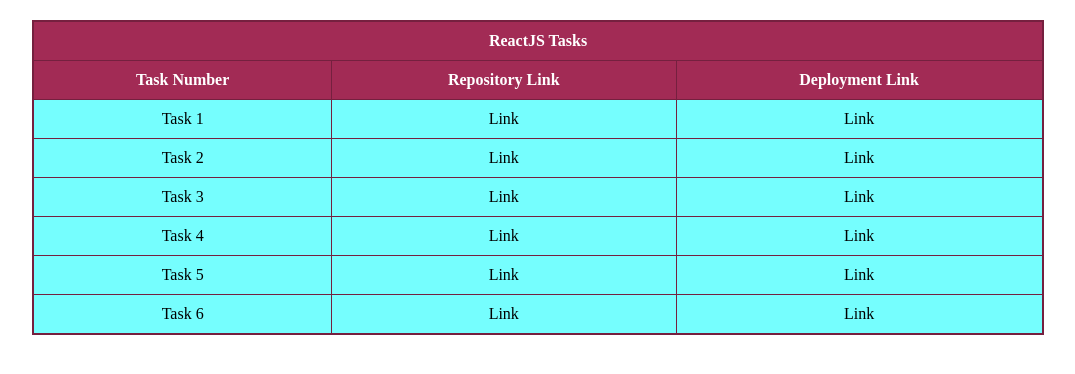
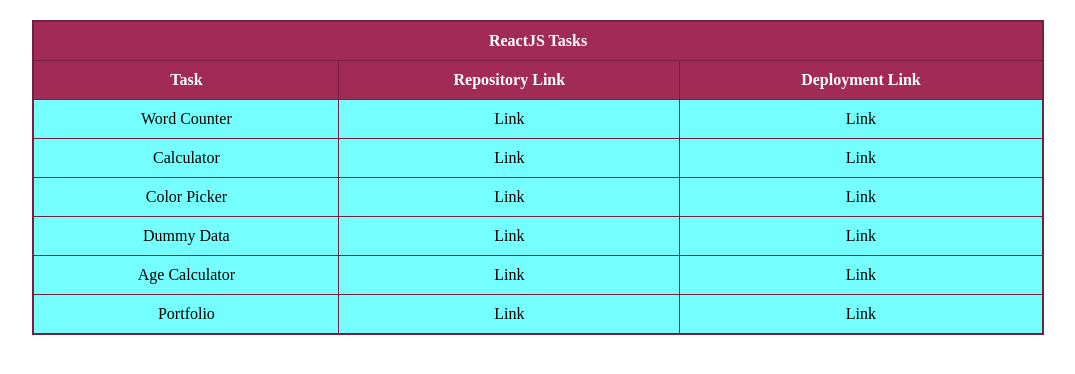
Before and after one commit to BlazingPh0enix/MERN-FS-3, a plain HTML site: page index.html in a window 1280 px wide. Shown: the whole page, without its empty margins (102-1177 px from the left). Drawn offline with Linux system fonts and the light colour scheme.

Commit message:
Update index.html

```diff
--- a/index.html
+++ b/index.html
@@ -41,37 +41,37 @@
             <th colspan="3" style="text-align: center;">ReactJS Tasks</th>
         </tr>
         <tr>
-            <th>Task Number</th>
+            <th>Task</th>
             <th>Repository Link</th>
             <th>Deployment Link</th>
         </tr>
         <tr>
-            <td>Task 1</td>
+            <td>Word Counter</td>
             <td><a href="https://github.com/BlazingPh0enix/Word-Counter" target="_blank">Link</a></td>
             <td><a href="https://word-counter-sigma-pied.vercel.app" target="_blank">Link</a></td>
         </tr>
         <tr>
-            <td>Task 2</td>
+            <td>Calculator</td>
             <td><a href="https://github.com/BlazingPh0enix/Calculator" target="_blank">Link</a></td>
             <td><a href="https://calculator-pied-iota.vercel.app" target="_blank">Link</a></td>
         </tr>
         <tr>
-            <td>Task 3</td>
+            <td>Color Picker</td>
             <td><a href="https://github.com/BlazingPh0enix/Color-Picker" target="_blank">Link</a></td>
             <td><a href="https://color-picker-three-sage.vercel.app" target="_blank">Link</a></td>
         </tr>
         <tr>
-            <td>Task 4</td>
-            <td><a href="#" target="_blank">Link</a></td>
-            <td><a href="#" target="_blank">Link</a></td>
+            <td>Dummy Data</td>
+            <td><a href="https://github.com/BlazingPh0enix/Dummy-Data" target="_blank">Link</a></td>
+            <td><a href="https://dummy-data-alpha.vercel.app" target="_blank">Link</a></td>
         </tr>
         <tr>
-            <td>Task 5</td>
-            <td><a href="#" target="_blank">Link</a></td>
-            <td><a href="#" target="_blank">Link</a></td>
+            <td>Age Calculator</td>
+            <td><a href="https://github.com/BlazingPh0enix/Age-Calculator" target="_blank">Link</a></td>
+            <td><a href="https://age-calculator-swart-six.vercel.app" target="_blank">Link</a></td>
         </tr>
         <tr>
-            <td>Task 6</td>
+            <td>Portfolio</td>
             <td><a href="#" target="_blank">Link</a></td>
             <td><a href="#" target="_blank">Link</a></td>
         </tr>
```
